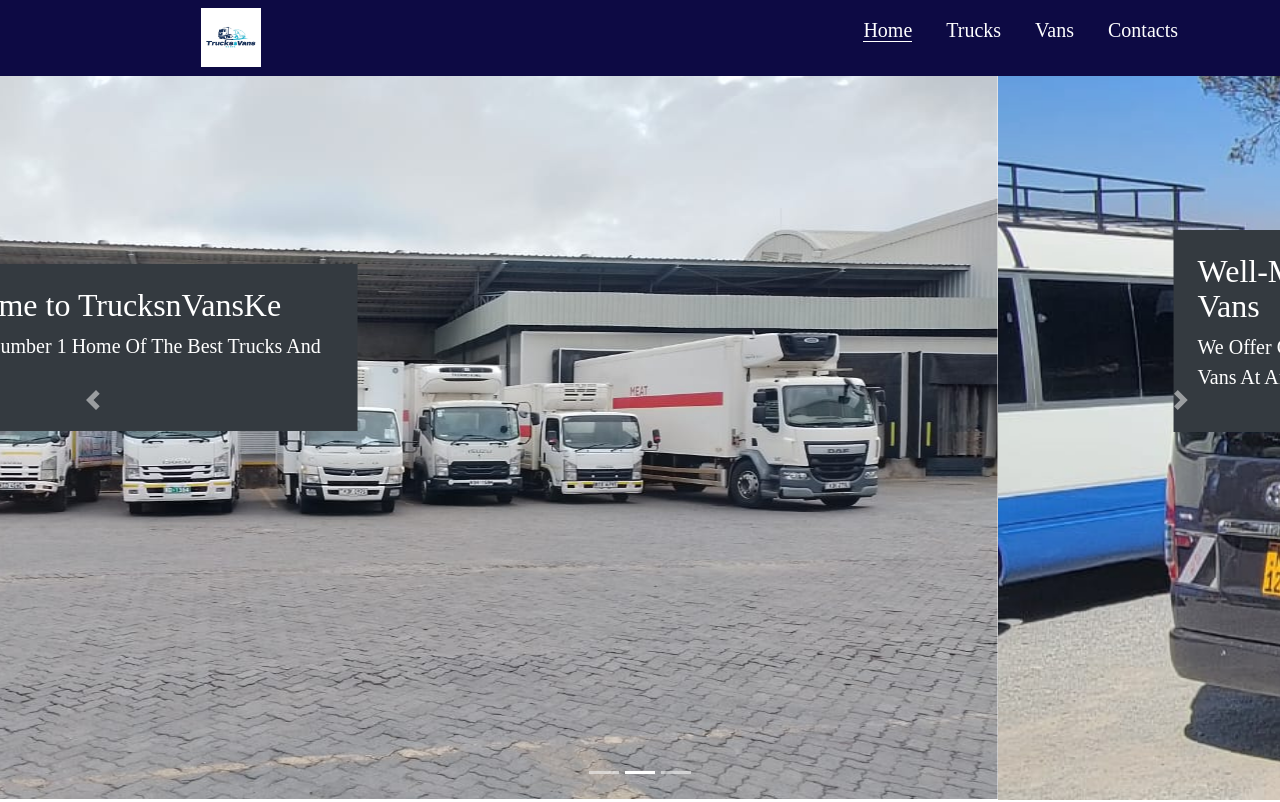
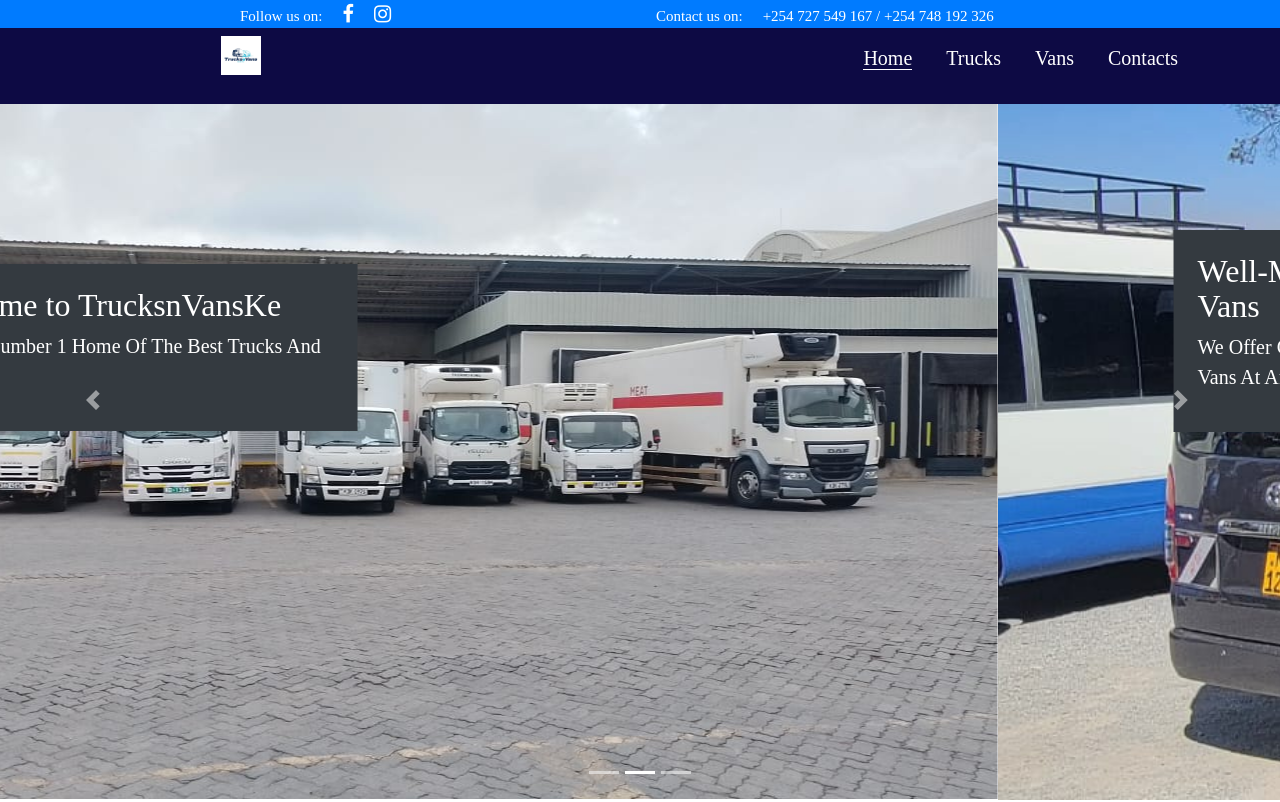
Before and after one commit to gatemadavid/trucknvans, a plain HTML site: page index.html in a window 1280 px wide. Shown: the top 802 px of the page. Drawn offline with nearby package versions, Linux system fonts and the light colour scheme; some packages are replaced by stand-ins of ours; a script that the page names is missing.

Commit message:
added socials header

```diff
--- a/css/style.css
+++ b/css/style.css
@@ -14,6 +14,19 @@ body {
 
 }
 
+.socialNav ul{
+  margin:0;
+  padding: 0;
+  list-style: none;
+  }
+.socialNav ul li{
+display: inline-block;
+margin:0;
+padding: 0;
+font-size: 15px;
+height: 8px;
+
+}
 nav ul {
   list-style: none;
 }
@@ -35,6 +48,11 @@ nav a:hover {
 .active {
   color: #fff;
   border-bottom: 1.5px solid #fff;
+}
+
+.logo{
+   max-width: 40px;
+   max-height: 40px;
 }
 
 .carousel-item {
--- a/index.html
+++ b/index.html
@@ -18,13 +18,46 @@
 
 </head>
 
-<body id="home">
+<body>
+  <!-- social nav  -->
+
   <!-- flex -->
   <header id="main-header">
+    <div class="container-fluid bg-primary">
+      <div class="row pt-1">
+        <div class="col-md-2"></div>
+        <div class="socialNav col-md-4">
+          <ul>
+            <li class="mr-3">Follow us on:</li>
+            <li class="mr-3"><a target="_blank" href="https://web.facebook.com/TrucksnVansKE/">
+              <i class="fa fa-facebook"></i>
+            </a> </li>
+            <li ><a target="_blank" href="https://www.instagram.com/trucks_vans_kenya/">
+              <i class="fa fa-instagram"></i>
+            </a></li>
+          </ul>
+          <div>
+           </div>
+        </div>
+
+        <div class=" socialNav col-md-4">
+          <ul>
+            <li class="mr-3">Contact us on:</li>
+            <li class="mr-3">+254 727 549 167 / +254 748 192 326</li>
+
+          </ul>
+         </div>
+      </div>
+
+    </div>
+
+
     <div class="container">
+
       <div class="row end-sm end-md end-lg">
+
         <div class=" logo mt-2">
-          <img class="img-fluid" src="img/logo.jpeg" alt="log" width="60" height="60">
+          <img class=" logo img-fluid" src="img/logo.jpeg" alt="logo">
         </div>
         <div class="col-xs-12 col-sm-10 col-md-10 col-lg-10">
           <nav id="navbar">
```
Also changed, not shown: contact.html (+29 -1 lines), trucks.html (+29 -1 lines), vans.html (+31 -1 lines).
